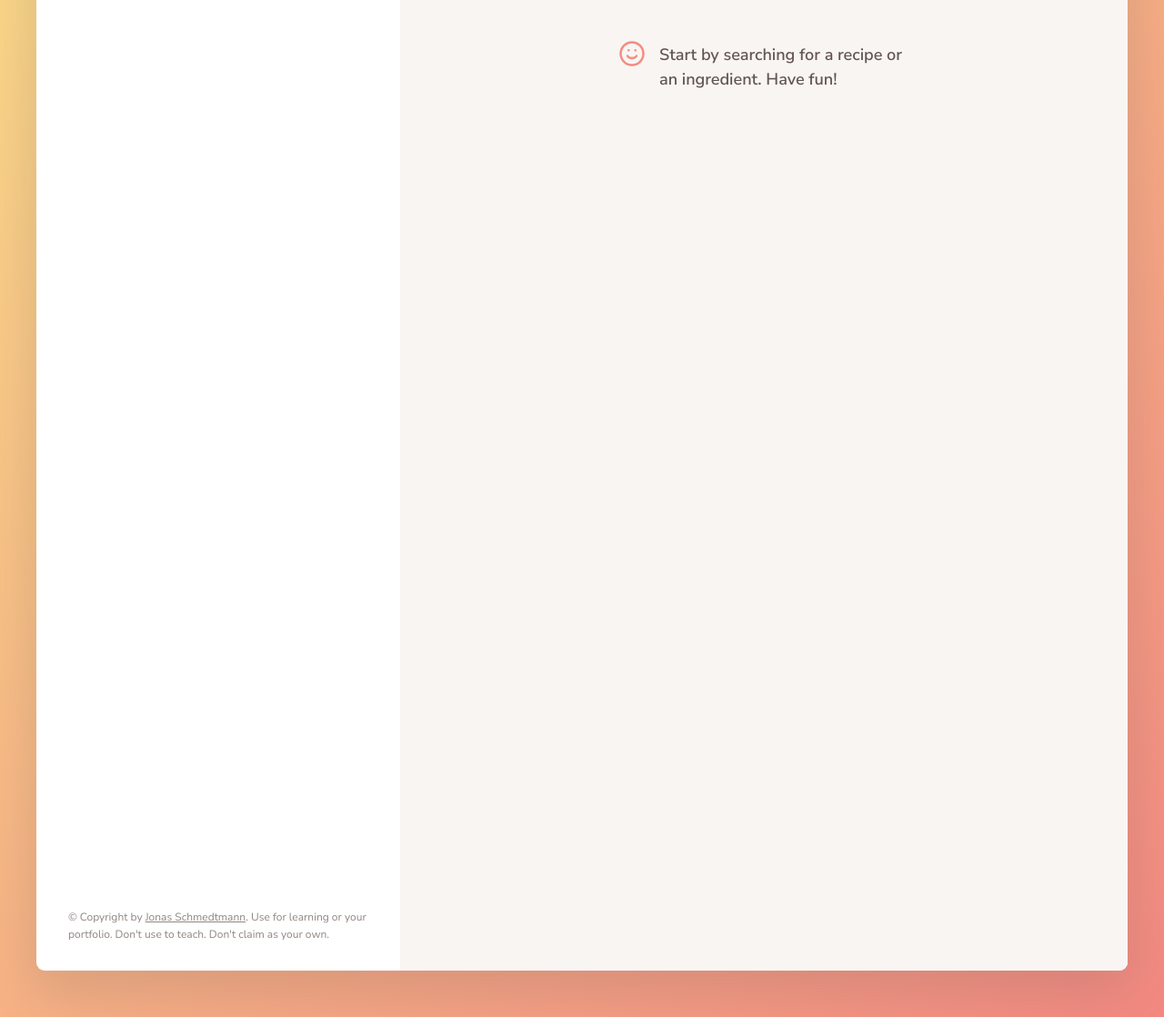
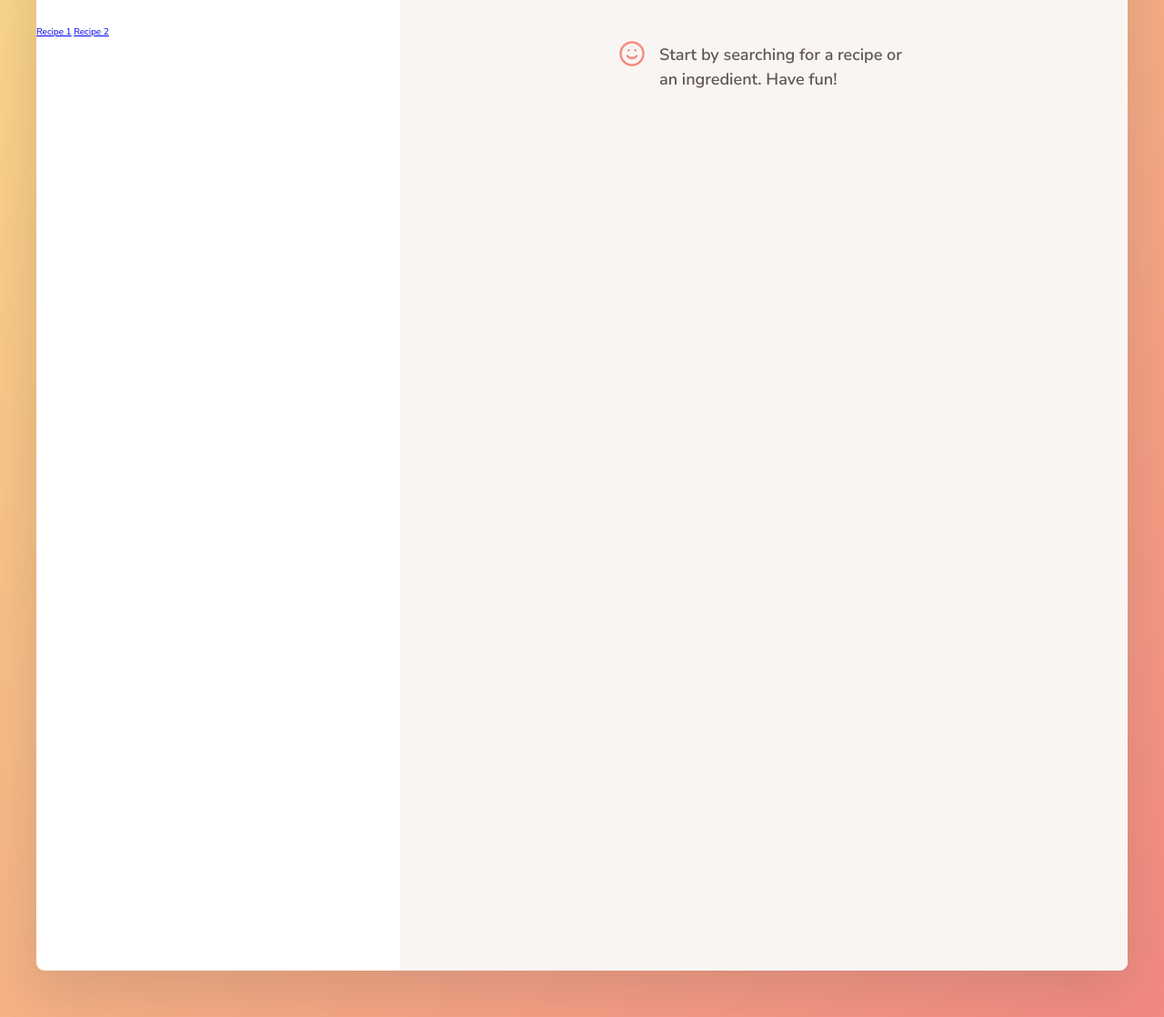
Before and after one commit to manas-shinde/Forkify-Recipe-App, a website built with Parcel: page index.html in a window 1280 px wide. Shown: the part 154-1272 px from the top of the page at 91% size. Built offline with nearby package versions, Linux system fonts and the light colour scheme; no server answers.

Commit message:
Added to anchor tag to fetch recipe on click.

```diff
--- a/index.html
+++ b/index.html
@@ -86,6 +86,9 @@
 
       <div class="search-results">
         <ul class="results">
+          <a href="#5ed6604591c37cdc054bcb34">Recipe 1</a>
+          <a href="#5ed6604591c37cdc054bcd09">Recipe 2</a>
+
           <!--
           <li class="preview">
             <a class="preview__link preview__link--active" href="#23456">
@@ -120,17 +123,6 @@
             </svg>
           </button> -->
         </div>
-
-        <p class="copyright">
-          &copy; Copyright by
-          <a
-            class="twitter-link"
-            target="_blank"
-            href="https://twitter.com/jonasschmedtman"
-            >Jonas Schmedtmann</a
-          >. Use for learning or your portfolio. Don't use to teach. Don't claim
-          as your own.
-        </p>
       </div>
 
       <div class="recipe">
@@ -142,12 +134,6 @@
           </div>
           <p>Start by searching for a recipe or an ingredient. Have fun!</p>
         </div>
-
-        <!-- <div class="spinner">
-          <svg>
-            <use href="src/img/icons.svg#icon-loader"></use>
-          </svg>
-        </div> -->
 
         <!-- <div class="error">
             <div>
```
